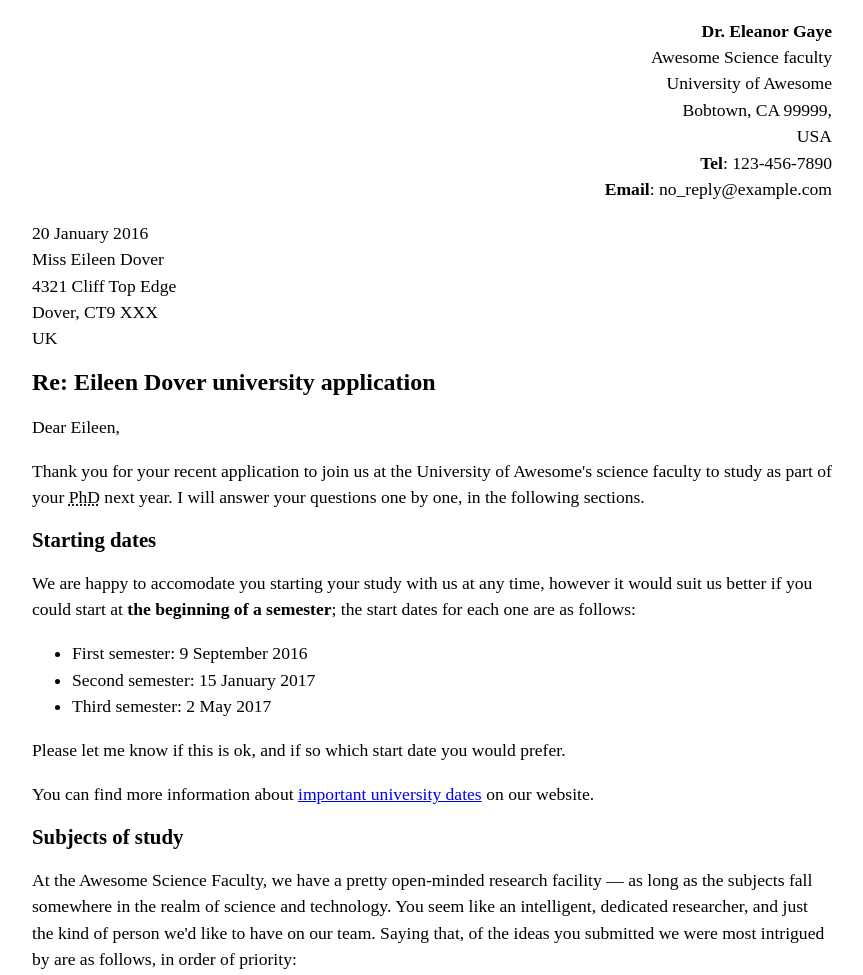
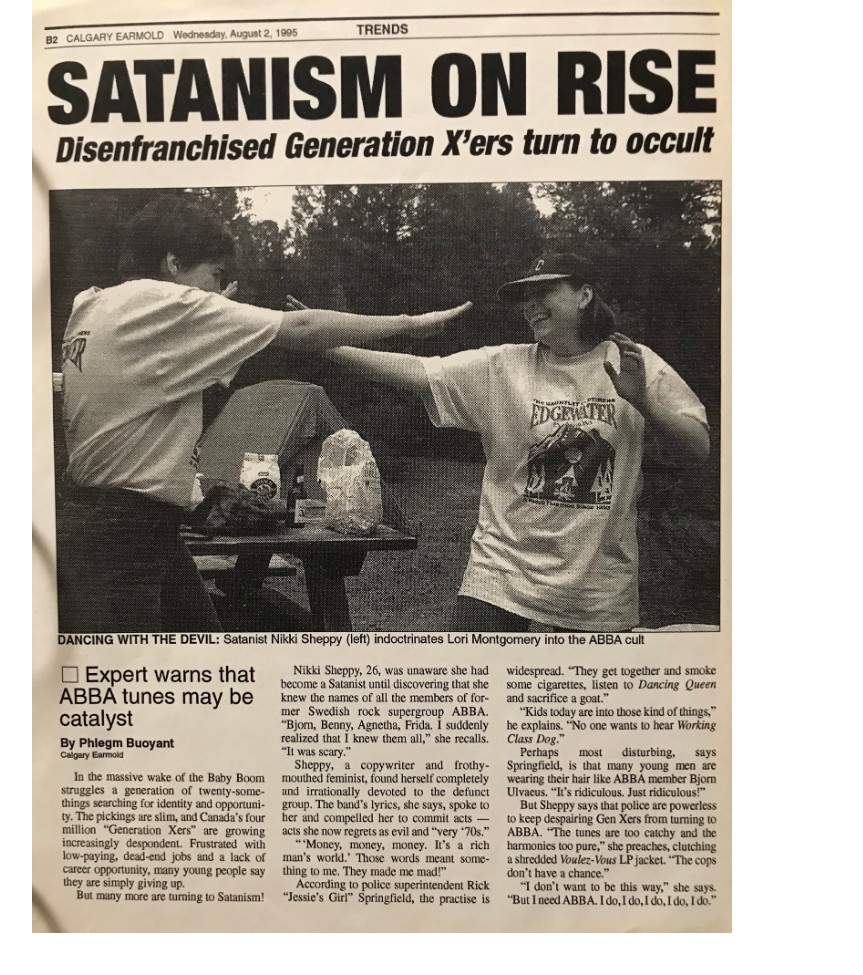
Before and after one commit to jvdrjbn/studious-train, a plain HTML site: page index.html in a window 1280 px wide. Shown: the top 975 px of the page, without its empty margins (208-1071 px from the left). Drawn offline with Linux system fonts and the light colour scheme.

Commit message:
image added

```diff
--- a/index.html
+++ b/index.html
@@ -10,6 +10,7 @@
 </head>
 
 <body>
+    <img src="images/test.jpeg" width="700"><br/><br/><br/><br/><br/><br/><br/><br/><br/><br/><br/><br/><br/><br/><br/><br/><br/><br/>
     <p class="receiver-column"><strong>Dr. Eleanor Gaye</strong><br/> Awesome Science faculty<br/> University of Awesome<br/> Bobtown, CA 99999,<br/> USA
         <br/>
         <strong>Tel</strong>: 123-456-7890<br/>
```
Also changed, not shown: images/test.jpeg (added).
